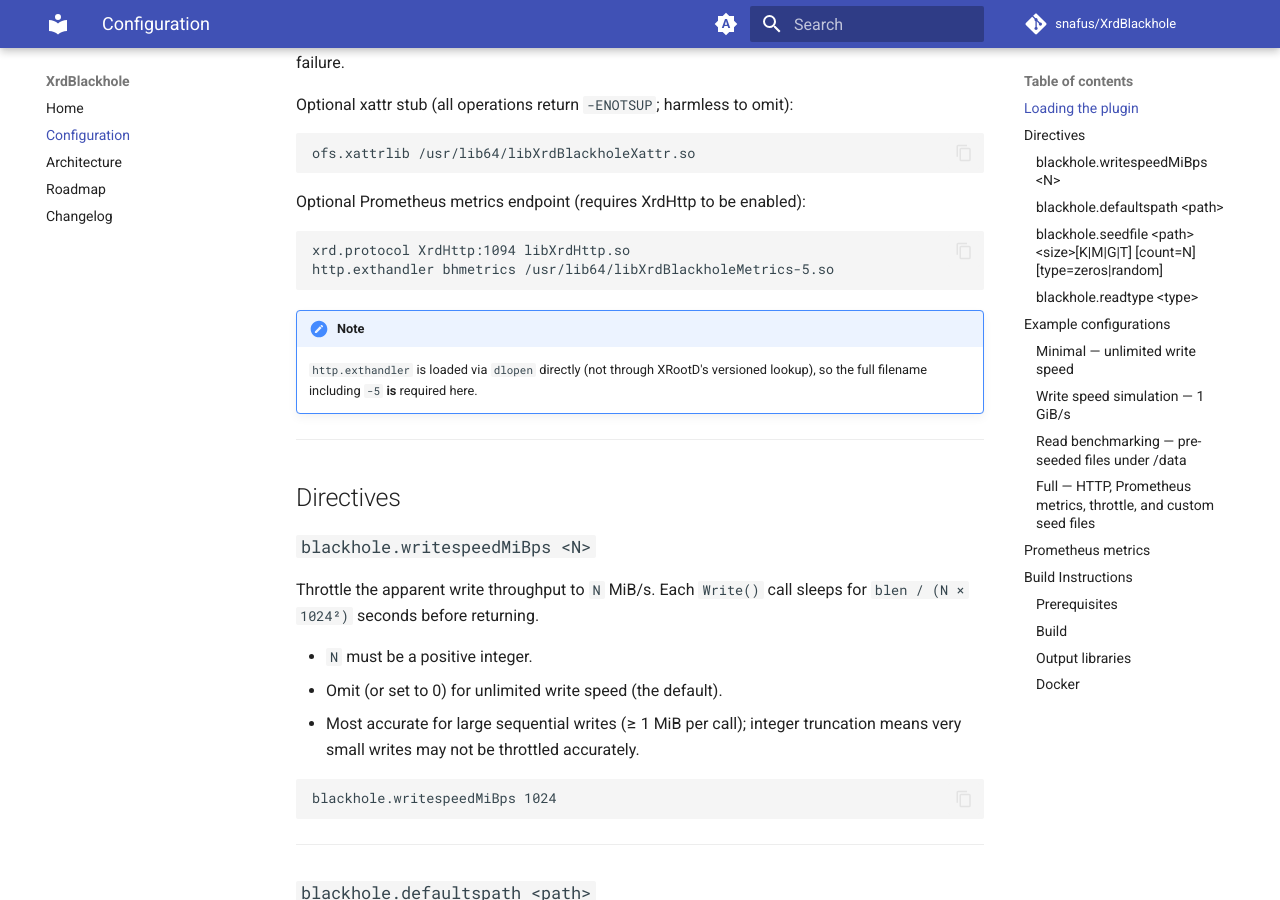
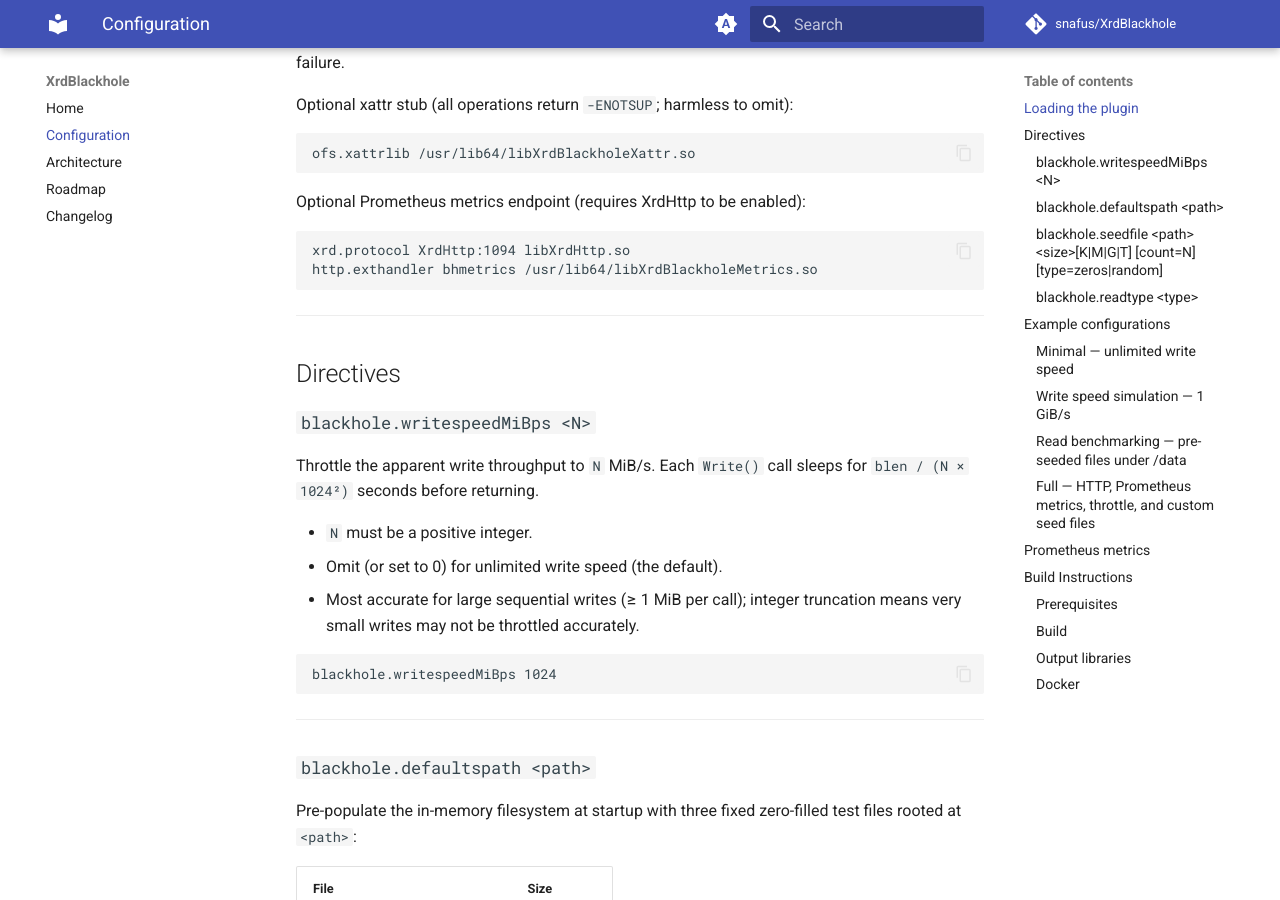
Before and after one commit to snafus/XrdBlackhole, an MkDocs documentation site: the page built from docs/configuration.md, in a window 1280 px wide and 900 px high, scrolled down 405 px. Built offline with MkDocs 1.6.1 and Material for MkDocs 9.7.7, drawn with Linux system fonts in a browser that asks for light colours; comment, search, counter and statistics services are not loaded; some of the changed text lies outside the part shown.

Commit message:
fix(metrics): resolve g_statsManager undefined symbol and drop -5 from exthandler (#12)
* fix(metrics): link against libXrdBlackhole-5.so and drop -5 from exthandler

libXrdBlackholeMetrics was missing a DT_NEEDED on libXrdBlackhole-5.so,
causing 'undefined symbol: g_statsManager' when dlopen'd (XRootD uses
RTLD_LOCAL for plugins). Fix by passing $<TARGET_FILE:LIB_XRD_BLACKHOLE>
via target_link_options.

Also drop the -5 suffix from http.exthandler in config and docs — XRootD
auto-appends the version suffix here too, same as ofs.osslib.

Co-Authored-By: Claude Sonnet 4.6 <noreply@anthropic.com>

* fix(metrics): add_dependencies to ensure build order before target_link_options

$<TARGET_FILE:...> in target_link_options does not create a build-order
dependency, so the linker tried to pass libXrdBlackhole-5.so before it
was compiled. add_dependencies() enforces correct ordering.

Co-Authored-By: Claude Sonnet 4.6 <noreply@anthropic.com>

---------

Co-authored-by: james <james@stfc.ac.uk>
Co-authored-by: Claude Sonnet 4.6 <noreply@anthropic.com>

````diff
--- a/docs/configuration.md
+++ b/docs/configuration.md
@@ -25,12 +25,8 @@ Optional Prometheus metrics endpoint (requires XrdHttp to be enabled):
 
 ```
 xrd.protocol XrdHttp:1094 libXrdHttp.so
-http.exthandler bhmetrics /usr/lib64/libXrdBlackholeMetrics-5.so
+http.exthandler bhmetrics /usr/lib64/libXrdBlackholeMetrics.so
 ```
-
-!!! note
-    `http.exthandler` is loaded via `dlopen` directly (not through XRootD's
-    versioned lookup), so the full filename including `-5` **is** required here.
 
 ---
 
@@ -161,7 +157,7 @@ xrd.protocol XrdHttp:1094 libXrdHttp.so
 ofs.osslib   /usr/lib64/libXrdBlackhole.so
 ofs.xattrlib /usr/lib64/libXrdBlackholeXattr.so
 
-http.exthandler bhmetrics /usr/lib64/libXrdBlackholeMetrics-5.so
+http.exthandler bhmetrics /usr/lib64/libXrdBlackholeMetrics.so
 
 blackhole.writespeedMiBps 500
 blackhole.defaultspath /test
````
Also changed, not shown: CHANGELOG.md (+8 -0 lines), README.md (+1 -1 lines), docs/ROADMAP.md (+1 -1 lines), 3 other files.
